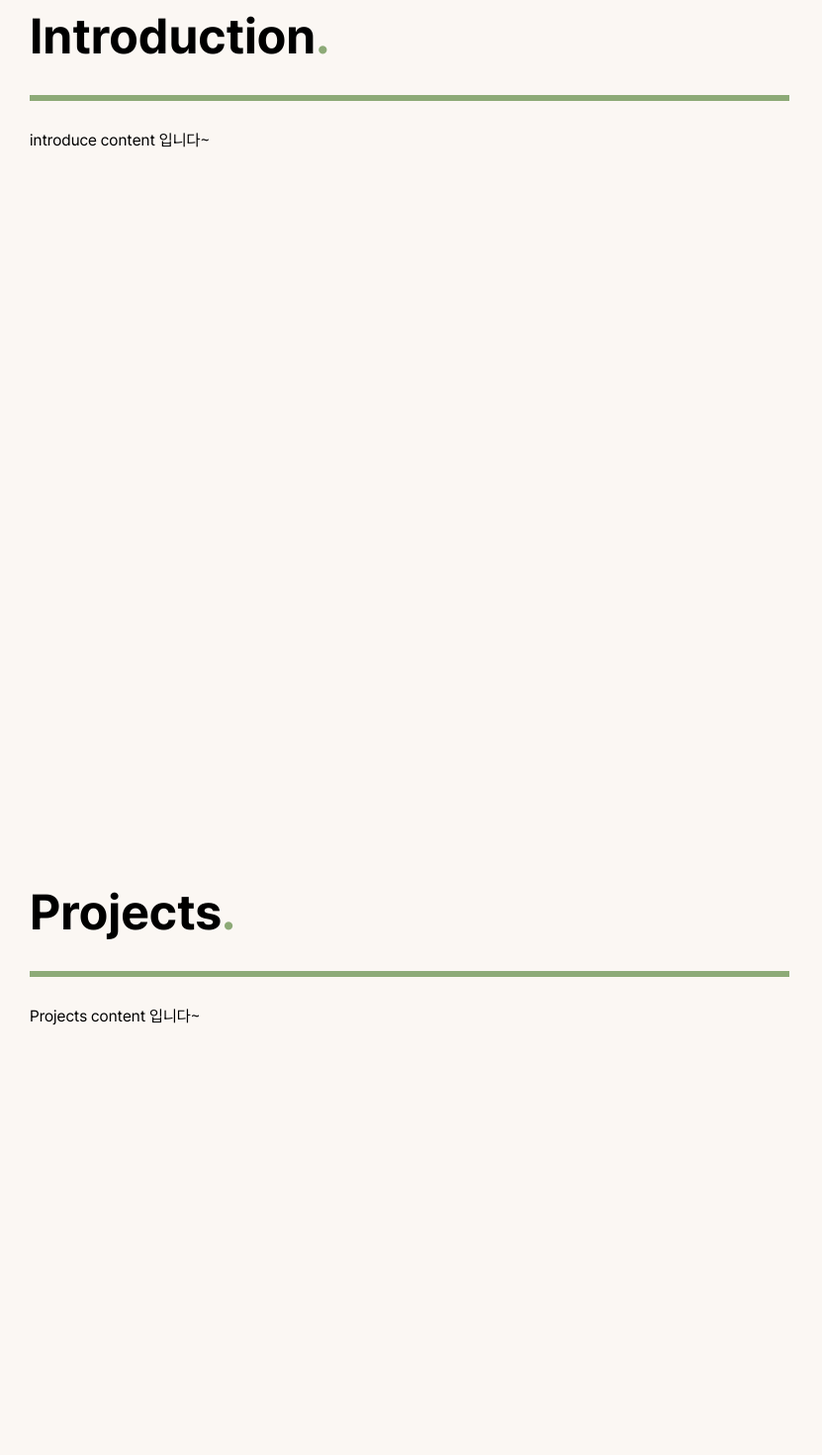
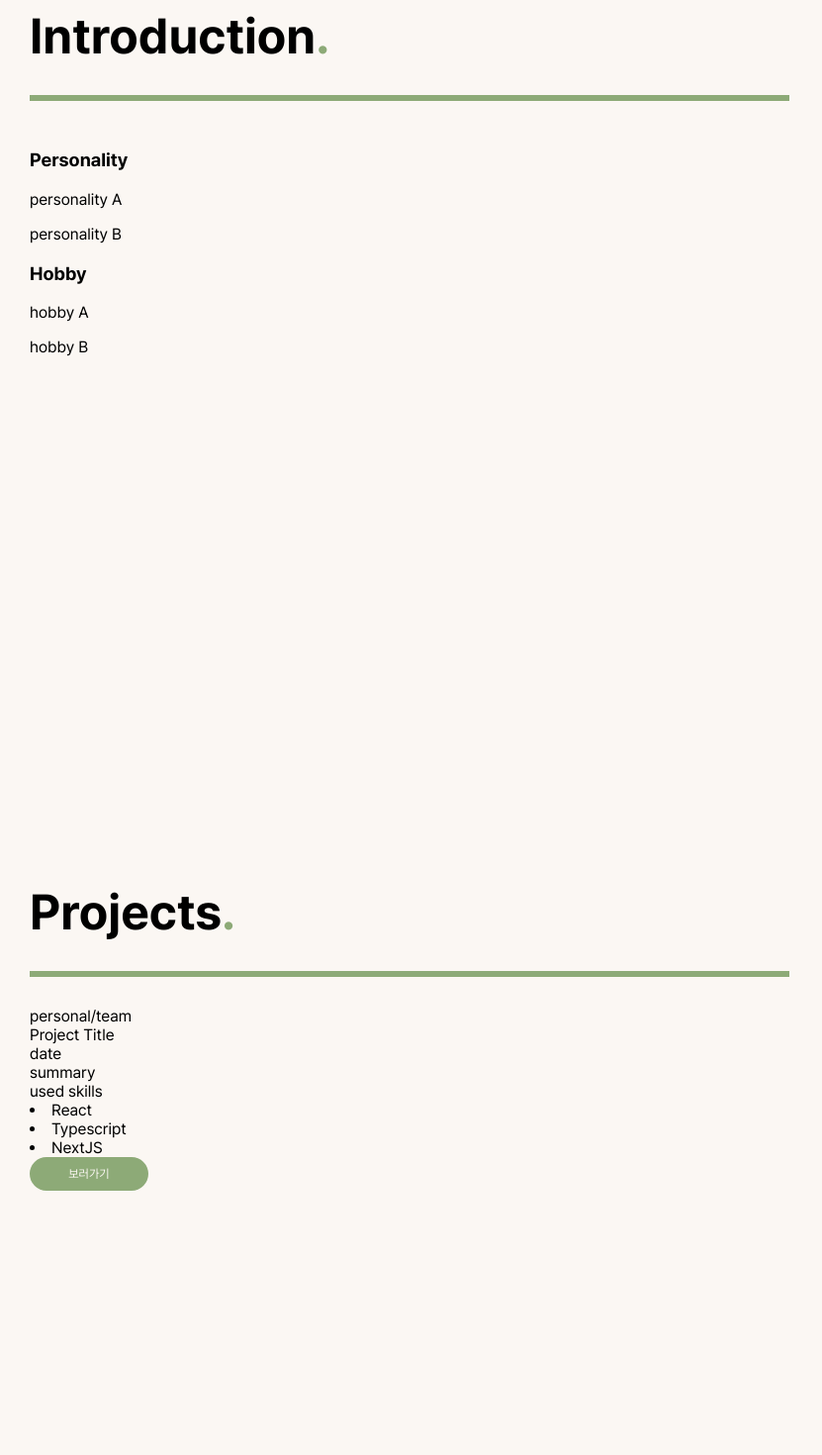
Before and after one commit to vedze/ez-portfolio, a Next.js app: page / in a window 1280 px wide. Shown: the part 860-2330 px from the top of the page at 99% size, without its empty margins (0-831 px from the left). Built offline with nearby package versions, Linux system fonts and the light colour scheme.

Commit message:
Fix: 각 페이지 content 초기 레이아웃 설정

```diff
--- /dev/null
+++ b/src/app/contact/ContactContent.tsx
@@ -0,0 +1,3 @@
+export default function ContactContent() {
+  return <div>이메일 보내는 부분</div>;
+}
--- a/src/app/contact/page.tsx
+++ b/src/app/contact/page.tsx
@@ -1,5 +1,6 @@
 import CommonFrame from "@/components/CommonFrame";
+import ContactContent from "./ContactContent";
 
 export default function Contact() {
-  return <CommonFrame sectionName="Contact" />;
+  return <CommonFrame sectionName="Contact" content={<ContactContent />} />;
 }
--- a/src/app/introduce/IntroduceContent.tsx
+++ b/src/app/introduce/IntroduceContent.tsx
@@ -1,3 +1,16 @@
 export default function IntroduceContent() {
-  return <div>introduce content 입니다~</div>;
+  return (
+    <div>
+      <div>
+        <h3>Personality</h3>
+        <p> personality A</p>
+        <p> personality B</p>
+      </div>
+      <div>
+        <h3>Hobby</h3>
+        <p>hobby A</p>
+        <p>hobby B</p>
+      </div>
+    </div>
+  );
 }
--- a/src/app/projects/ProjectsContent.tsx
+++ b/src/app/projects/ProjectsContent.tsx
@@ -1,3 +1,19 @@
+import Button from "@/components/Button";
+
 export default function ProjectsContent() {
-  return <div>Projects content 입니다~</div>;
+  return (
+    <div>
+      <div>personal/team</div>
+      <div>Project Title</div>
+      <div>date</div>
+      <div>summary</div>
+      <div>
+        used skills
+        <li>React</li>
+        <li>Typescript</li>
+        <li>NextJS</li>
+      </div>
+      <Button type="button" text="보러가기" />
+    </div>
+  );
 }
```
